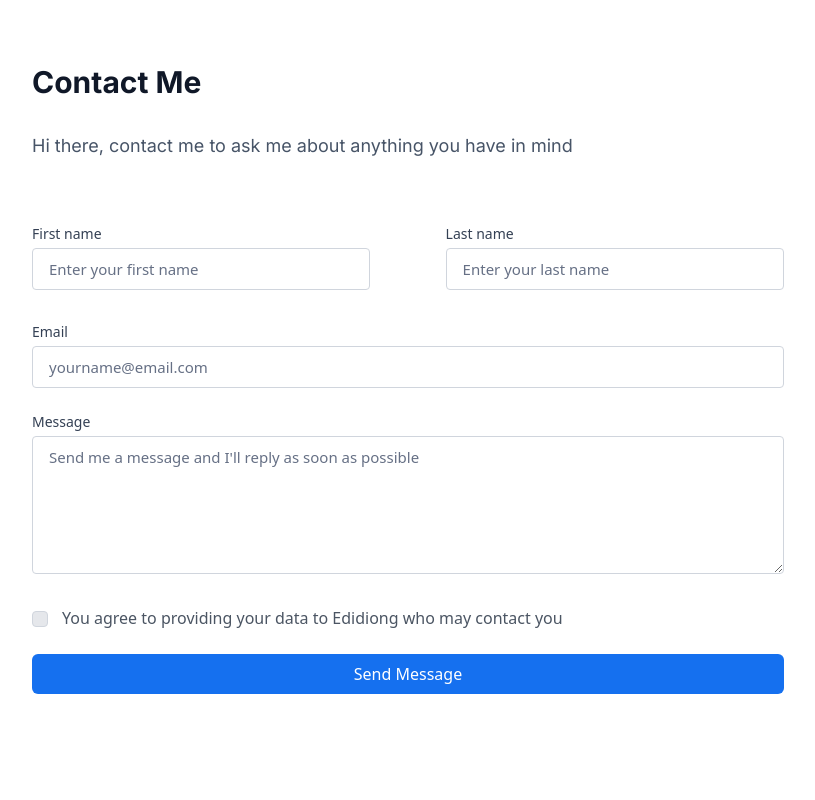
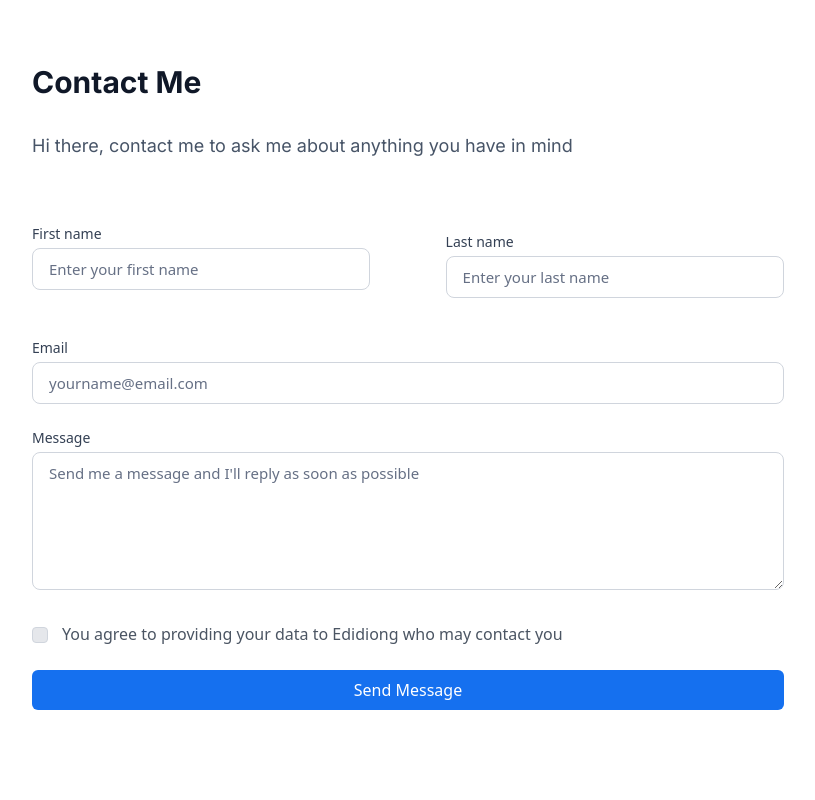
Before and after one commit to Maverickk6/HNG-frontend-task, a React (Vite) app: page /contact in a window 1280 px wide. Shown: the top 800 px of the page, without its empty margins (232-1047 px from the left). Built offline with nearby package versions, Linux system fonts and the light colour scheme.

Commit message:
UI improvement of the text inputs

```diff
--- a/src/components/Footer.jsx
+++ b/src/components/Footer.jsx
@@ -3,14 +3,14 @@ import I4G from "../assets/I4G.png";
 
 function Footer() {
   return (
-    <div className="py-2 h-[100px] md:h-[200px] md:py-4 px-4 md:px-8 mb-12 md:mb-6 md:mt-16  mt-6 w-[90vW] flex md:flex-row flex-col justify-between">
+    <div className="py-2 h-[90px] md:h-[200px] md:py-4 px-4 md:px-8 mb-12 md:mb-6 md:mt-16  mt-6 w-[90vW] flex md:flex-row flex-col justify-between">
       <h1 className="font-bold text-[25px]">
         Zuri <span className="text-[40px] text-red-500">.</span> Internship
       </h1>
       <p className="text-xs text-gray-500">HNG internship 9 frontend task</p>
       <img
         src={I4G}
-        className="self-left h-[45px] w-[200px] md:w-[170px] mt-[20px] md:h-[40px]"
+        className="self-left h-[45px] w-[160px] md:w-[170px] mt-[20px] md:h-[40px]"
       />
     </div>
   );
--- a/src/pages/ContactPage.jsx
+++ b/src/pages/ContactPage.jsx
@@ -12,7 +12,7 @@ function ContactPage() {
         </p>
         <form className="flex flex-col ">
           <div className="flex flex-col sm:flex-row sm:items-center justify-between mb-4 sm:mb-6">
-            <div className="flex flex-col mb-2 sm:w-[45%]">
+            <div className="flex flex-col mb-6 sm:w-[45%]">
               <label for="Firstname" className="text-[#344054] text-sm mb-1">
                 First name
               </label>
@@ -20,7 +20,7 @@ function ContactPage() {
                 required
                 id="first_name"
                 placeholder="Enter your first name"
-                className="placeholder:text-[#667085] placeholder:text-[15px] border border-[#D0D5DD] py-2 px-4 rounded hover:border-[#1570EF] focus:outline-[#84CAFF] focus:shadow-outline"
+                className="placeholder:text-[#667085] placeholder:text-[15px] border border-[#D0D5DD] py-2 px-4 rounded-lg hover:border-[#1570EF] focus:outline-[#84CAFF] focus:shadow-outline"
               />
             </div>
             <div className="flex flex-col mb-2 sm:w-[45%]">
@@ -31,7 +31,7 @@ function ContactPage() {
                 required
                 id="last_name"
                 placeholder="Enter your last name"
-                className="placeholder:text-[#667085] placeholder:text-[15px] border border-[#D0D5DD] py-2 px-4 rounded hover:border-[#1570EF] focus:outline-[#84CAFF] focus:shadow-outline"
+                className="placeholder:text-[#667085] placeholder:text-[15px] border border-[#D0D5DD] py-2 px-4 rounded-lg hover:border-[#1570EF] focus:outline-[#84CAFF] focus:shadow-outline"
               />
             </div>
           </div>
@@ -43,7 +43,7 @@ function ContactPage() {
               required
               id="email"
               placeholder="yourname@email.com"
-              className="placeholder:text-[#667085] placeholder:text-[15px] border border-[#D0D5DD] py-2 px-4 rounded hover:border-[#1570EF] focus:outline-[#84CAFF] focus:shadow-outline"
+              className="placeholder:text-[#667085] placeholder:text-[15px] border border-[#D0D5DD] py-2 px-4 rounded-lg hover:border-[#1570EF] focus:outline-[#84CAFF] focus:shadow-outline"
             />
           </div>
           <div className="flex flex-col">
@@ -55,14 +55,13 @@ function ContactPage() {
               required
               id="message"
               placeholder="Send me a message and I'll reply as soon as possible"
-              className="text-gray-500 block placeholder:text-[#667085] placeholder:text-[15px] border border-[#D0D5DD] py-2 px-4 rounded hover:border-[#1570EF] focus:outline-[#84CAFF] focus:shadow-outline"
+              className="text-gray-500 block placeholder:text-[#667085] placeholder:text-[15px] border border-[#D0D5DD] py-2 px-4 rounded-lg hover:border-[#1570EF] focus:outline-[#84CAFF] focus:shadow-outline"
             />
           </div>
 
           <div className="mt-8 mb-2 flex flex-row items-start">
             <input
               type="checkbox"
-              id="checkbox"
               className="text- mr-[14px] mt-[5px] bg-gray-200 cursor-pointer border-[#D0D5DD] focus:ring-[#84CAFF] rounded"
             />
             <label for="checkbox" className="text-gray-600">
```
Also changed, not shown: 1 other file (tests, documents, lock files or other folders).
